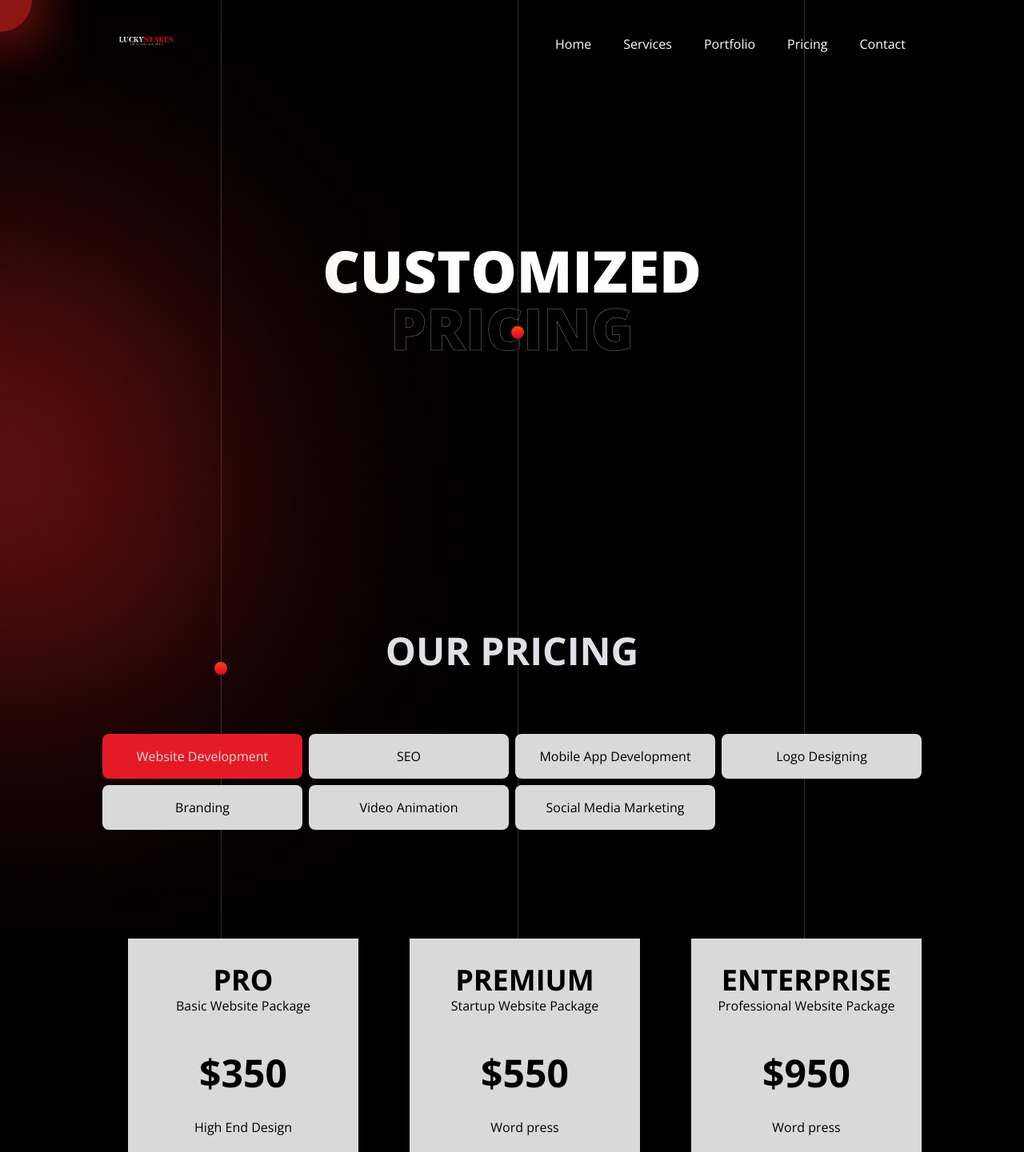
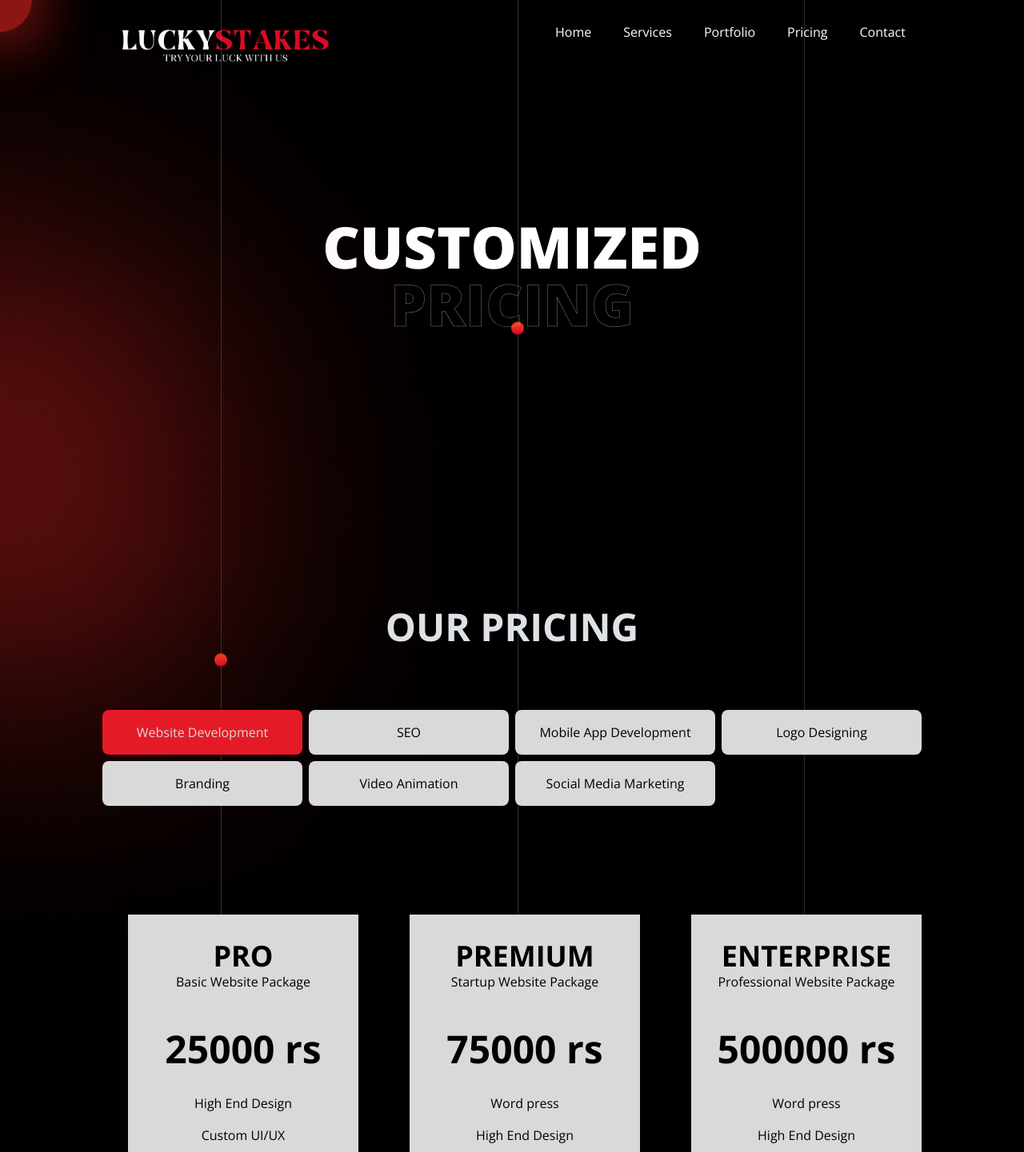
Before and after one commit to aliahmed789489/luckystakes, a Next.js app: page /pricing in a window 1280 px wide. Shown: the top 1441 px of the page at 80% size. Built offline with nearby package versions, Linux system fonts and the light colour scheme.

Commit message:
latest commit

```diff
--- a/app/components/ui/NavBarHeader.js
+++ b/app/components/ui/NavBarHeader.js
@@ -16,10 +16,11 @@ const NavBarHeader = () => {
 
   return (
     <nav className="h-full flex flex-row justify-center ">
-      <div className="w-[80%] flex flex-row justify-between	 text-[#fff]">
+      <div className="w-[80%] h-[80px]  flex flex-row justify-between items-center	 text-[#fff]">
+
         <div className="logo-container w-[30%]">
           <Link href="/">
-            <Image src={Logo} width={80}/>
+            <Image src={Logo} className=' pt-16 w-96 '/>
           </Link>
         </div>
         <div className={`w-[70%] menu-container ${menuOpen ? 'open' : ''}`}>
--- a/app/components/ui/module.css
+++ b/app/components/ui/module.css
@@ -14,10 +14,10 @@
   justify-content: space-around;
 } */
 
-.logo-container {
+/* .logo-container {
 
   padding: 15px ;
-}
+} */
 
 .logo {
   text-decoration: none;
--- a/app/pricing/components/LogoPricing.js
+++ b/app/pricing/components/LogoPricing.js
@@ -20,7 +20,7 @@ const LogoPricing = () => {
     <div className="flex flex-row max-sm:flex-col gap-8 justify-center mt-6 relative mb-20">
             <PricingTestimonial
                 package={"Pro"}
-                price={"$150"}
+                price={"1500 Rs"}
                 slogan={"Logo premium"}
                 color={"#D9D9D9"}
                 item1={"12 original logo concepts"}
@@ -41,7 +41,7 @@ const LogoPricing = () => {
             />
             <PricingTestimonial
                 package={"PREMIUM"}
-                price={"$350"}
+                price={"35000 rs"}
                 slogan={"Logo Ultimate"}
                color={"#D9D9D9"}
                item1={"Unlimited Original Logo Concepts"}
@@ -61,7 +61,7 @@ const LogoPricing = () => {
            />
            <PricingTestimonial
                 package={"ENTERPRISE"}
-                price={"$600"}
+                price={"60000 rs"}
                 slogan={"Logo boss"}
                color={"#D9D9D9"}
                item1={"Unlimited Original Logo Concepts"}
--- a/app/pricing/components/MobilePricing.js
+++ b/app/pricing/components/MobilePricing.js
@@ -20,7 +20,7 @@ const MobilePricing = () => {
     <div className="flex flex-row max-sm:flex-col gap-8 justify-center mt-6 relative mb-20">
             <PricingTestimonial
                 package={"Basic"}
-                price={"$2560"}
+                price={"25600 rs"}
                 color={"#D9D9D9"}
 
                 item1={"50% Upfront to get started with the work immediately"}
@@ -36,7 +36,7 @@ const MobilePricing = () => {
             />
             <PricingTestimonial
                 package={"Standard"}
-                price={"$4160"}
+                price={"41600 rs"}
                color={"#D9D9D9"}
 
                item1={"50% Upfront to get started with the work immediately"}
@@ -56,7 +56,7 @@ const MobilePricing = () => {
            />
            <PricingTestimonial
                 package={"Business"}
-                price={"$10,000"}
+                price={"10,0000 rs"}
                color={"#D9D9D9"}
                item1={"25% Upfront to get started with the work immediately"}
                item2={"No. of Features Up to 25"}
--- a/app/pricing/components/SEOPricing.js
+++ b/app/pricing/components/SEOPricing.js
@@ -20,7 +20,7 @@ const SEOPricing = () => {
     <div className="flex flex-row max-sm:flex-col gap-8 justify-center mt-6 relative mb-20">
             <PricingTestimonial
                 package={"Pro"}
-                price={"$3500"}
+                price={"35000 rs"}
                 color={"#D9D9D9"}
 
                 item1={"Prior Analysis "}
@@ -57,7 +57,7 @@ const SEOPricing = () => {
             />
             <PricingTestimonial
                 package={"PREMIUM"}
-                price={"$5000"}
+                price={"50000 rs"}
                color={"#D9D9D9"}
 
                item1={"Prior Analysis "}
@@ -91,7 +91,7 @@ const SEOPricing = () => {
            />
            <PricingTestimonial
                 package={"ENTERPRISE"}
-                price={"$7500"}
+                price={"75000 rs"}
                color={"#D9D9D9"}
 
                item1={"Prior Analysis "}
--- a/app/pricing/components/SMMPricing.js
+++ b/app/pricing/components/SMMPricing.js
@@ -20,7 +20,7 @@ const SMMPricing = () => {
     <div className="flex flex-row max-sm:flex-col gap-8 justify-center mt-6 relative mb-20">
             <PricingTestimonial
                 package={"PRO"}
-                price={"$700"}
+                price={"7000 rs"}
                 color={"#D9D9D9"}
                 slogan={"Professional plan"}
 
@@ -34,7 +34,7 @@ const SMMPricing = () => {
             />
             <PricingTestimonial
                 package={"PREMIUM"}
-                price={"$1500"}
+                price={"15000 rs"}
                color={"#D9D9D9"}
                slogan={"Business plan"}
                item1={"3 platforms of your choice"}
@@ -49,7 +49,7 @@ const SMMPricing = () => {
            />
            <PricingTestimonial
                 package={"ENTERPRISE"}
-                price={"$2500"}
+                price={"25000 rs"}
                color={"#D9D9D9"}
                slogan={"Ultimate plan"}
 
--- a/app/pricing/components/VideoPricing.js
+++ b/app/pricing/components/VideoPricing.js
@@ -21,7 +21,7 @@ const VideoPricing = () => {
         <div className="flex flex-row max-sm:flex-col gap-8 justify-center mt-6 relative mb-20">
                 <PricingTestimonial
                     package={"Pro"}
-                    price={"$750"}
+                    price={"7500 rs"}
                     color={"#D9D9D9"}
                slogan={"Basic 2D Animation"}
 
@@ -40,7 +40,7 @@ const VideoPricing = () => {
                 />
                 <PricingTestimonial
                     package={"Enterprise"}
-                    price={"$2500"}
+                    price={"25000 rs"}
                    color={"#D9D9D9"}
                slogan={"Premium 2D animation"}
 
@@ -59,7 +59,7 @@ const VideoPricing = () => {
                />
                <PricingTestimonial
                     package={"Premium"}
-                    price={"$4000"}
+                    price={"40000 rs"}
                    color={"#D9D9D9"}
                slogan={"Ultimate 2D animation"}
 
--- a/app/pricing/components/WebDesPricing.js
+++ b/app/pricing/components/WebDesPricing.js
@@ -20,7 +20,7 @@ const WebDesPricing = () => {
     <div className="flex flex-row max-sm:flex-col gap-8 justify-center mt-6 relative mb-20">
             <PricingTestimonial
                 package={"PRO"}
-                price={"$350"}
+                price={"25000 rs"}
                 color={"#D9D9D9"}
                slogan={"Basic Website Package"}
                item1={"High End Design"}
@@ -42,7 +42,7 @@ const WebDesPricing = () => {
             />
             <PricingTestimonial
                 package={"PREMIUM"}
-                price={"$550"}
+                price={"75000 rs"}
                color={"#D9D9D9"}
                slogan={"Startup Website Package"}
                item1={"Word press"}
@@ -65,7 +65,7 @@ const WebDesPricing = () => {
            />
            <PricingTestimonial
                 package={"ENTERPRISE"}
-                price={"$950"}
+                price={"500000 rs"}
                color={"#D9D9D9"}
                slogan={"Professional Website Package"}
                item1={"Word press"}
```
Also changed, not shown: 1 other file (tests, documents, lock files or other folders).
